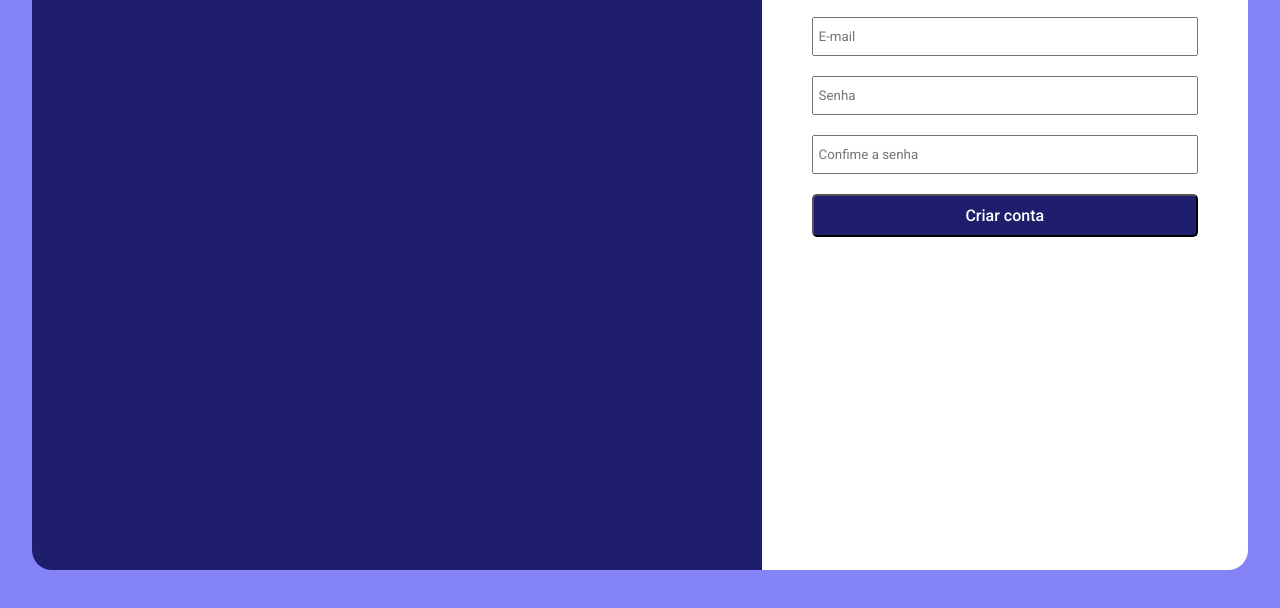
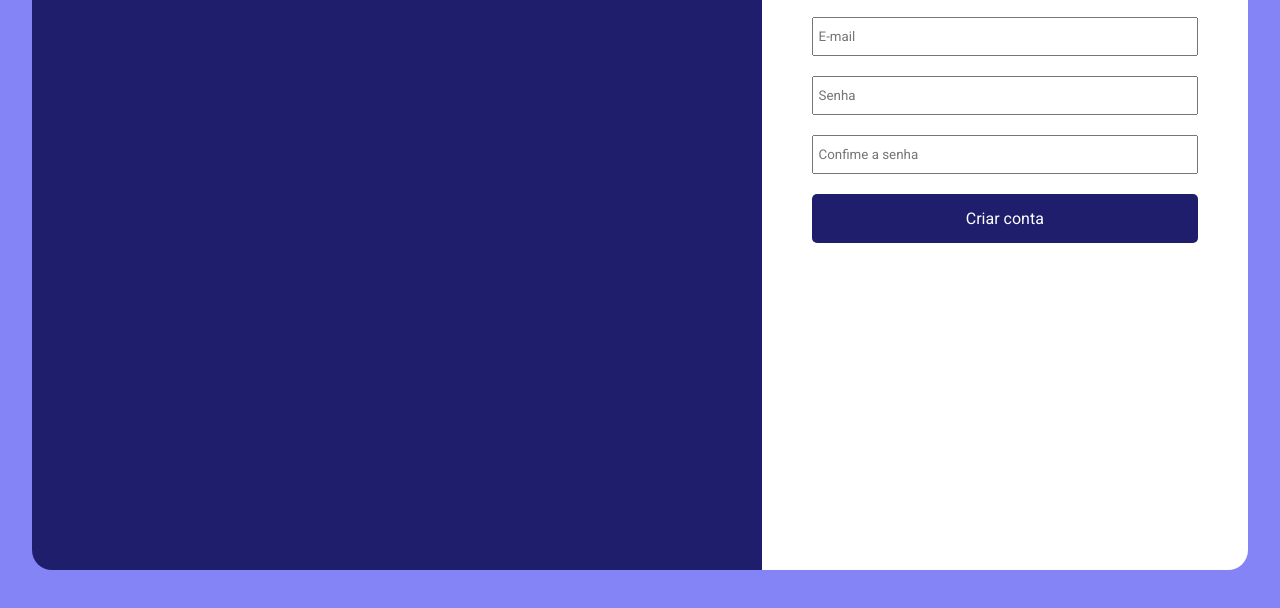
Before and after one commit to Bekspa/EldoradoTechTraining, a plain HTML site: page login-form.html in a window 1280 px wide. Shown: the part 190-798 px from the top of the page. Drawn offline with Linux system fonts and the light colour scheme.

Commit message:
linkando telas

```diff
--- a/login-form.html
+++ b/login-form.html
@@ -38,7 +38,7 @@
                     </div>
 
                     <div class="form-item">
-                        <button><a href="/list-filme.html">Criar conta</a></button>
+                        <a href="/list-filme.html">Criar conta</a>
                     </div>
 
 
--- a/sass/form-filme.scss
+++ b/sass/form-filme.scss
@@ -58,6 +58,11 @@
                     padding: 15px 30px;
                     justify-content: center;
                     align-items: center;
+                    border-radius: 5px;
+                }
+
+                a:hover {
+                    filter: brightness(0.9);
                 }
 
             }
--- a/sass/form-usuario.scss
+++ b/sass/form-usuario.scss
@@ -51,24 +51,22 @@
                     padding: 10px 5px;
                 }
 
-                button {
-
-                    a {
-                        text-decoration: none;
-                        color: white;
-                    }
-                    width: 100%;
-                    padding: 10px;
+                a {
                     background-color: base.$user-blue;
+                    display: flex;
+                    justify-content: center;
+                    align-items: center;
+                    padding: 15px 30px;
+                    text-decoration: none;
                     color: white;
-                    font-size: 1rem;
-                    font-weight: 500;
                     border-radius: 5px;
                 }
 
-                button:hover {
+                a:hover {
                     filter: brightness(0.9);
                 }
+
+
             }
         }
 
```
Also changed, not shown: list-filme.html (+1 -0 lines), css/form-filme.css, css/form-usuario.css, 2 other files.
